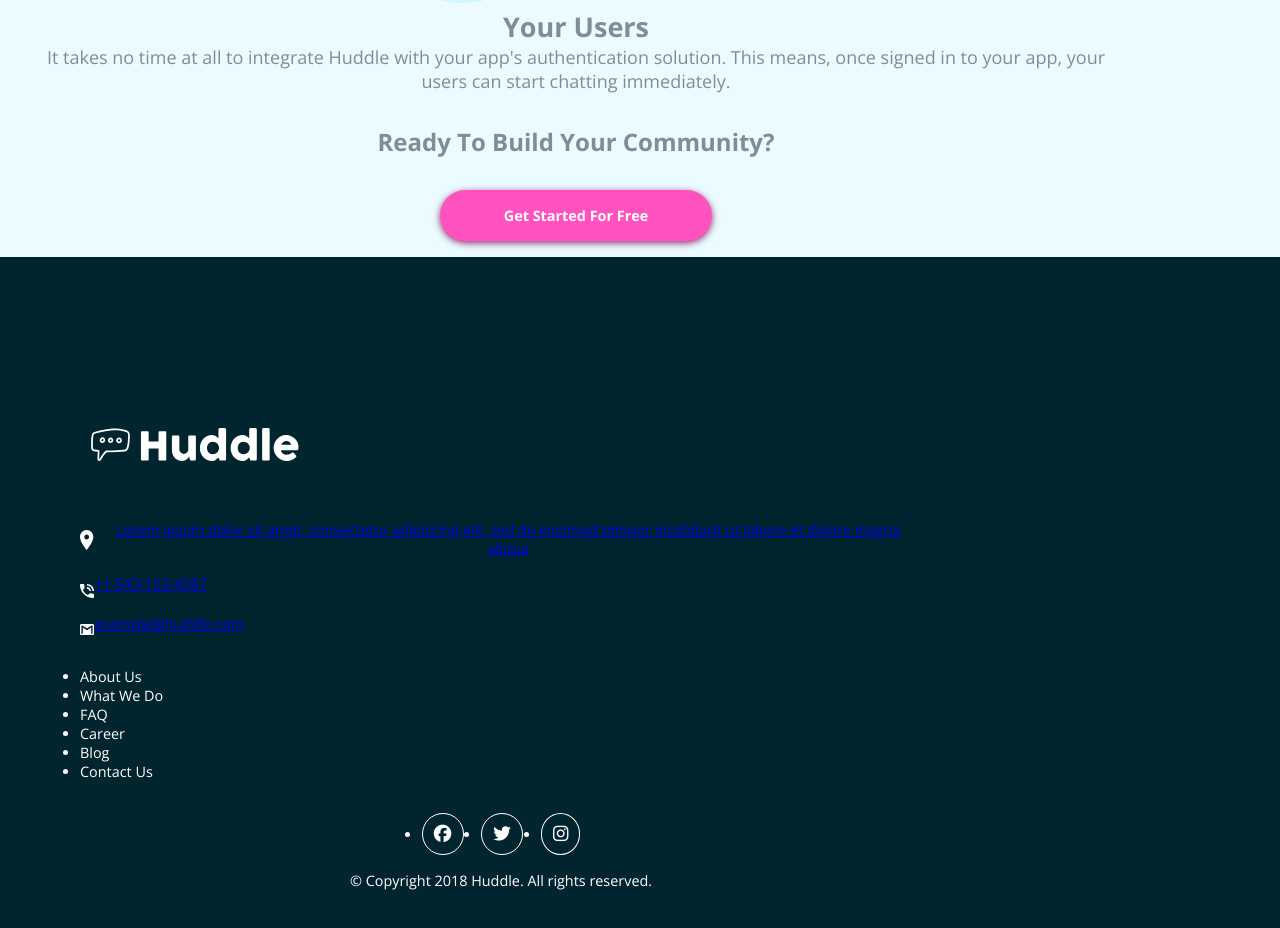
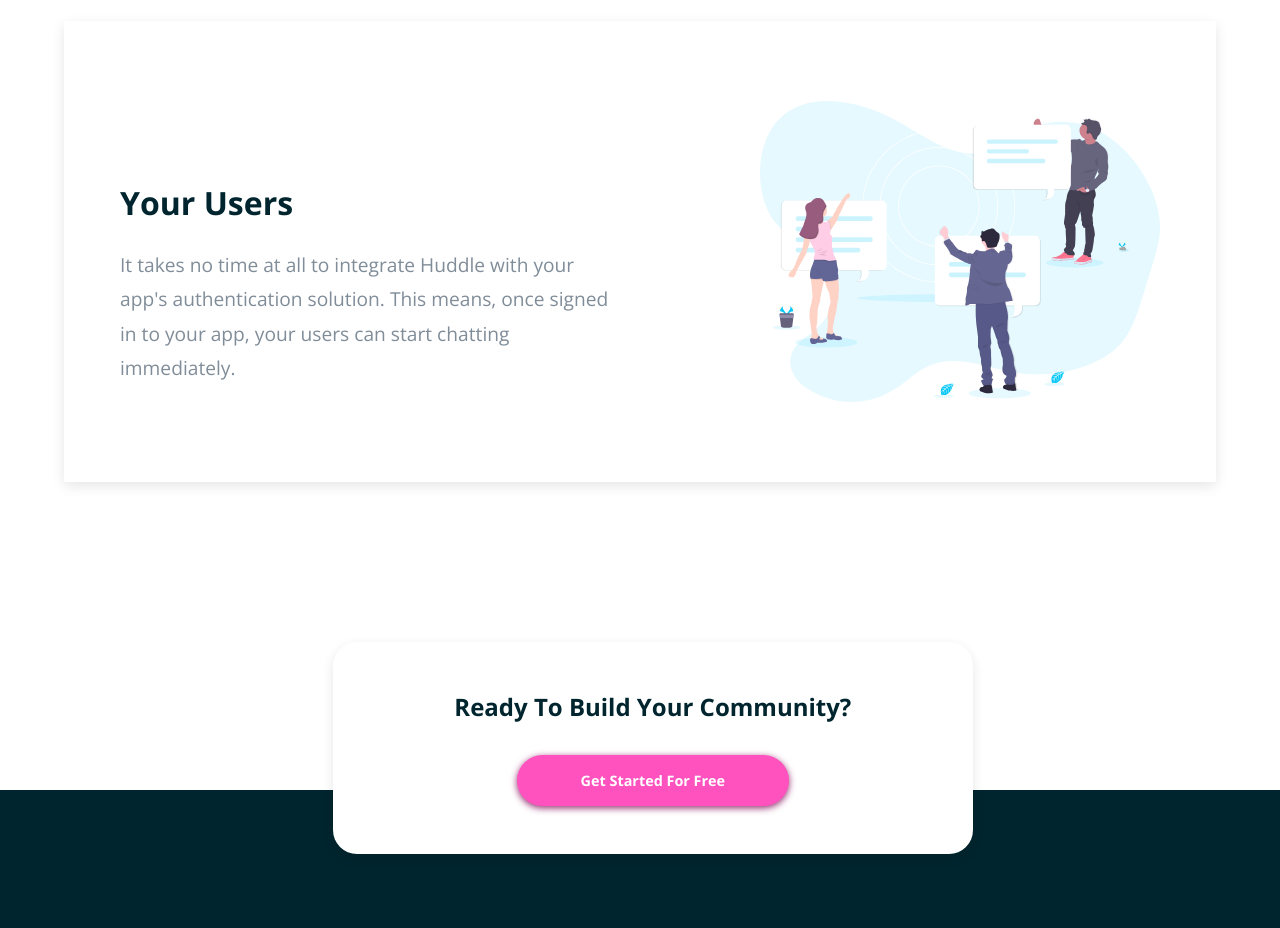
Before and after one commit to jarthurofv/huddle-landing-page, a plain HTML site: page index.html in a window 1280 px wide. Shown: the part 1858-2786 px from the top of the page. Drawn offline with nearby package versions, Linux system fonts and the light colour scheme.

Commit message:
Update style.css

```diff
--- a/style.css
+++ b/style.css
@@ -9,6 +9,7 @@ body {
   font-size: 18px;
   text-align: center;
   color: hsl(208, 11%, 55%);
+  background-color: hsl(193, 100%, 96%);
 }
 
 .container {
@@ -22,7 +23,7 @@ body {
   max-width: 500px;
   width: 100%;
   background-image: url(images/bg-hero-mobile.svg);
-  background-color: hsl(193, 100%, 96%);
+
   background-size: contain;
   background-repeat: no-repeat;
 }
@@ -54,6 +55,7 @@ footer .logo {
 
 .hrow .tryff:hover {
   color: hsl(208, 11%, 55%);
+  transition: color ease-in-out 0.3s;
 }
 
 .col {
@@ -72,44 +74,44 @@ footer .logo {
   margin-bottom: 2rem;
 }
 
-.header h1 {
+.header .title {
   font-weight: bold;
   margin-bottom: 2rem;
   color: hsl(192, 100%, 9%);
 }
 
-main > .col {
+.main > .col {
   box-shadow: rgba(0, 0, 0, 0.1) 0px 4px 12px;
   margin: 5rem auto;
   padding: 5rem 3.5rem;
 }
 
-main h2 {
+.main .subtitle {
   color: hsl(192, 100%, 9%);
   margin-top: 5rem;
 }
 
-main p {
+.main .card__text {
   margin-top: 1.5rem;
   font-size: 1.1rem;
   line-height: 1.8;
 }
 
-.header p {
+.header .intro__text {
   color: hsl(192, 100%, 9%);
   font-size: 1.4rem;
   line-height: 1.5;
   margin-bottom: 2.5rem;
 }
 
-main {
+.main {
   background-color: #fff;
   width: 100%;
   position: relative;
   padding-bottom: 14rem;
 }
 
-main > .last1 {
+.main > .last1 {
   width: 95%;
   padding: 3rem 1rem;
   border-radius: 1.5rem;
@@ -121,14 +123,14 @@ main > .last1 {
   box-shadow: rgba(0, 0, 0, 0.1) 0px 4px 12px;
 }
 
-.last1 > h2 {
+.last1 > .subtitle {
   margin-top: 0rem;
   margin-bottom: 2rem;
   padding: 0;
   font-size: 1.5rem;
 }
 
-button {
+.btn {
   font-family: inherit;
   color: #fff;
   background-color: hsl(322, 100%, 66%);
@@ -141,8 +143,9 @@ button {
   box-shadow: rgb(147, 42, 109) 0px 2px 7px;
 }
 
-button:hover {
+.btn:hover {
   background-color: hsl(322, 92%, 71%);
+  transition: background-color ease-in-out 0.3s;
 }
 
 .icon {
@@ -155,9 +158,9 @@ button:hover {
   margin: 5rem auto;
 }
 
-img {
-  max-width: 26rem;
-  width: 100%;
+.img {
+  max-width: 25rem;
+  width: 90%;
 }
 
 .logo1 {
@@ -180,10 +183,16 @@ footer {
   color: #fff;
 }
 
-footer .row p {
+footer .row a {
   margin-left: 1rem;
   text-align: left;
   line-height: 1.7;
+  color: #fff;
+  text-decoration: none;
+}
+
+footer .row a:hover {
+  text-decoration: underline;
 }
 
 footer .col__menu {
@@ -192,17 +201,22 @@ footer .col__menu {
   margin-top: 2rem;
 }
 
-.footer__col > .col__menu > div > p {
-  margin-bottom: 1.5rem;
+.footer__col > .col__menu > .menu__list {
+  margin-bottom: 1rem;
   font-size: 1rem;
-  cursor: pointer;
   font-size: 1.3rem;
-  white-space: nowrap;
+  list-style: none;
 }
 
-.footer__col > .col__menu > div > p:hover {
+.footer__col > .col__menu > .menu__list > li {
+  margin-bottom: 1rem;
+  cursor: pointer;
+}
+
+.footer__col > .col__menu > .menu__list > li:hover {
+  color: hsl(322, 100%, 66%);
+  transition: color ease-in-out 0.3s;
   text-decoration: underline;
-  cursor: pointer;
 }
 
 footer .socials {
@@ -212,6 +226,7 @@ footer .socials {
   margin-top: 2rem;
   width: 100%;
   gap: 1.1rem;
+  list-style: none;
 }
 
 footer .socials i {
@@ -225,6 +240,8 @@ footer .socials i {
 footer .socials i:hover {
   color: hsl(322, 100%, 66%);
   border: 1px solid hsl(322, 100%, 66%);
+  transition: border ease-in-out 0.3s;
+  transition: color ease-in-out 0.3s;
 }
 
 footer .Copyright {
@@ -232,7 +249,7 @@ footer .Copyright {
   align-self: center;
 }
 
-@media (min-width: 768px) {
+@media (min-width: 900px) {
   .container {
     max-width: 1400px;
     width: 100%;
@@ -264,7 +281,7 @@ footer .Copyright {
     width: 100%;
   }
 
-  .header > div {
+  .header > .intro {
     width: 46%;
     display: flex;
     flex-direction: column;
@@ -272,13 +289,13 @@ footer .Copyright {
     align-items: flex-start;
   }
 
-  .header > div > h1 {
+  .header > .intro > .title {
     text-align: left;
     line-height: 1.5;
     font-size: 2.5rem;
   }
 
-  .header > div > p {
+  .header > .intro > .intro__text {
     font-size: 1.1rem;
     text-align: left;
     font-weight: 500;
@@ -290,7 +307,7 @@ footer .Copyright {
     width: 100%;
   }
 
-  main {
+  .main {
     width: 100%;
     margin-top: 2rem;
     padding-bottom: 1rem;
@@ -300,13 +317,13 @@ footer .Copyright {
     width: 90%;
   }
 
-  main .col {
+  .main .col {
     display: flex;
     justify-content: space-between;
     align-items: flex-start;
   }
 
-  main .col > div {
+  .main .col > .card__info {
     display: flex;
     flex-direction: column;
     justify-content: center;
@@ -315,21 +332,21 @@ footer .Copyright {
     width: 47%;
   }
 
-  main .col > div > h2 {
+  .main .col > .card__info > .subtitle {
     text-align: left;
     font-size: 2rem;
   }
 
-  main .col > div > p {
+  .main .col > .card__info > .card__text {
     text-align: left;
     font-size: 1.2rem;
   }
 
-  main .col > img {
+  .main .col > img {
     order: 2;
   }
 
-  main > .last1 {
+  .main > .last1 {
     width: 50%;
     margin: 0 auto;
     display: flex;
@@ -346,7 +363,7 @@ footer .Copyright {
     font-size: 0.9rem;
   }
 
-  footer > section {
+  footer > .footer__sect {
     display: flex;
     justify-content: space-between;
     align-items: flex-start;
@@ -355,24 +372,24 @@ footer .Copyright {
     padding: 0;
   }
 
-  footer > section > .footer__col {
+  footer > .footer__sect > .footer__col {
     padding: 0;
     margin: 0;
     width: 40%;
   }
 
-  footer > section > .footer__col > .row {
+  footer > .footer__sect > .footer__col > .row {
     margin-bottom: 1rem;
     margin-top: 0;
     padding: 0;
   }
 
-  footer > section > .footer__col > .row > .location {
+  footer > .footer__sect > .footer__col > .row > .location {
     width: 70%;
     font-size: 0.8rem;
   }
 
-  footer > section > .footer__col > .col__menu {
+  footer > .footer__sect > .footer__col > .col__menu {
     margin: 0 auto;
     padding: 0;
     display: flex;
@@ -381,27 +398,28 @@ footer .Copyright {
     align-items: center;
   }
 
-  footer > section > .footer__col > .col__menu > div > p {
+  footer > .footer__sect > .footer__col > .col__menu > .menu__list {
     margin-bottom: 2rem;
-    margin-right: 5rem;
-    font-size: 0.8rem;
+    margin-right: 6rem;
+    font-size: 1rem;
     cursor: pointer;
   }
 
-  footer > section > .div__footer > .socials,
-  footer > section > .div__footer > .row {
+  footer > .footer__sect > .div__footer > .socials,
+  footer > .footer__sect > .div__footer > .row {
     justify-content: flex-start;
     margin-top: 0;
-    margin-bottom: 8rem;
+    margin-bottom: 6.5rem;
     padding: 0;
+    list-style: none;
   }
 
-  footer > section > .div__footer > .socials > i {
+  footer > .footer__sect > .div__footer > .socials > i {
     font-size: 0.8rem;
     padding: 0.5rem;
   }
 
-  footer > section > .div__footer > .Copyright {
+  footer > .footer__sect > .div__footer > .Copyright {
     display: flex;
     width: 100%;
     justify-content: start;
```
